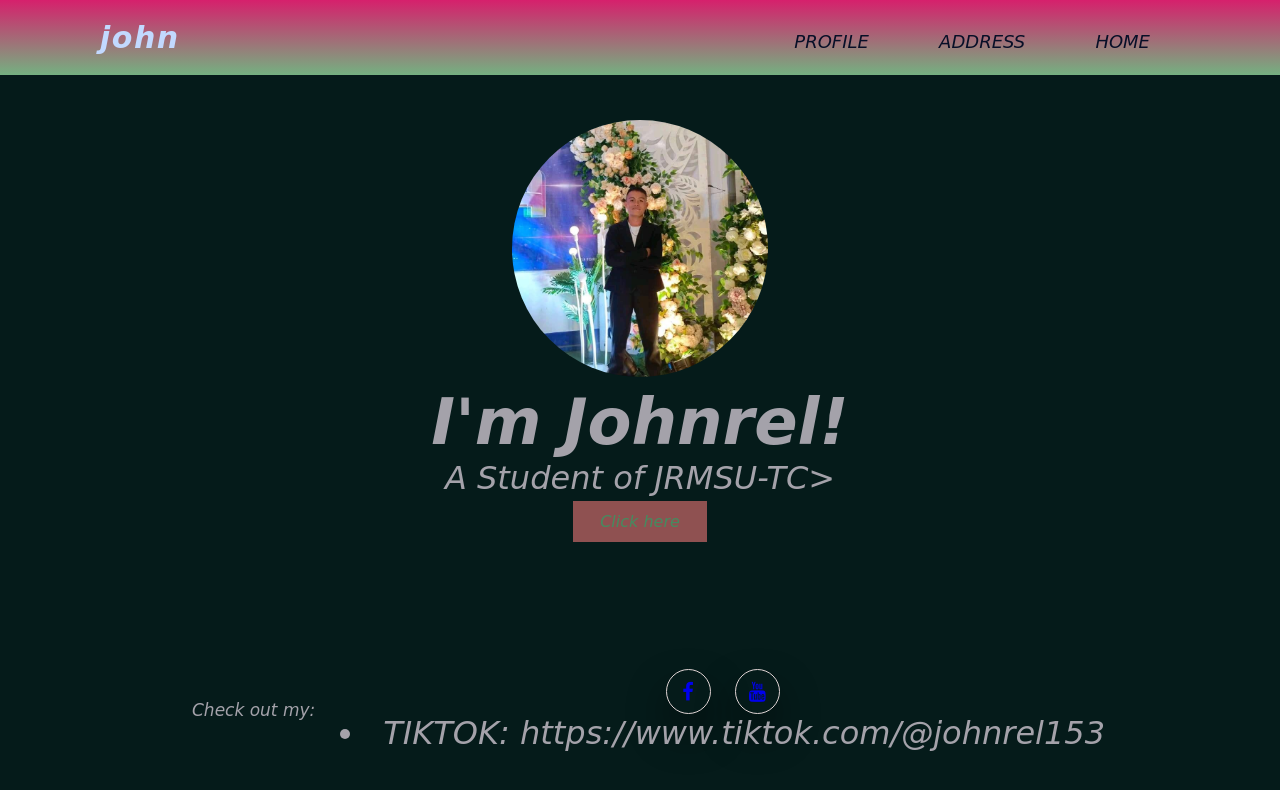
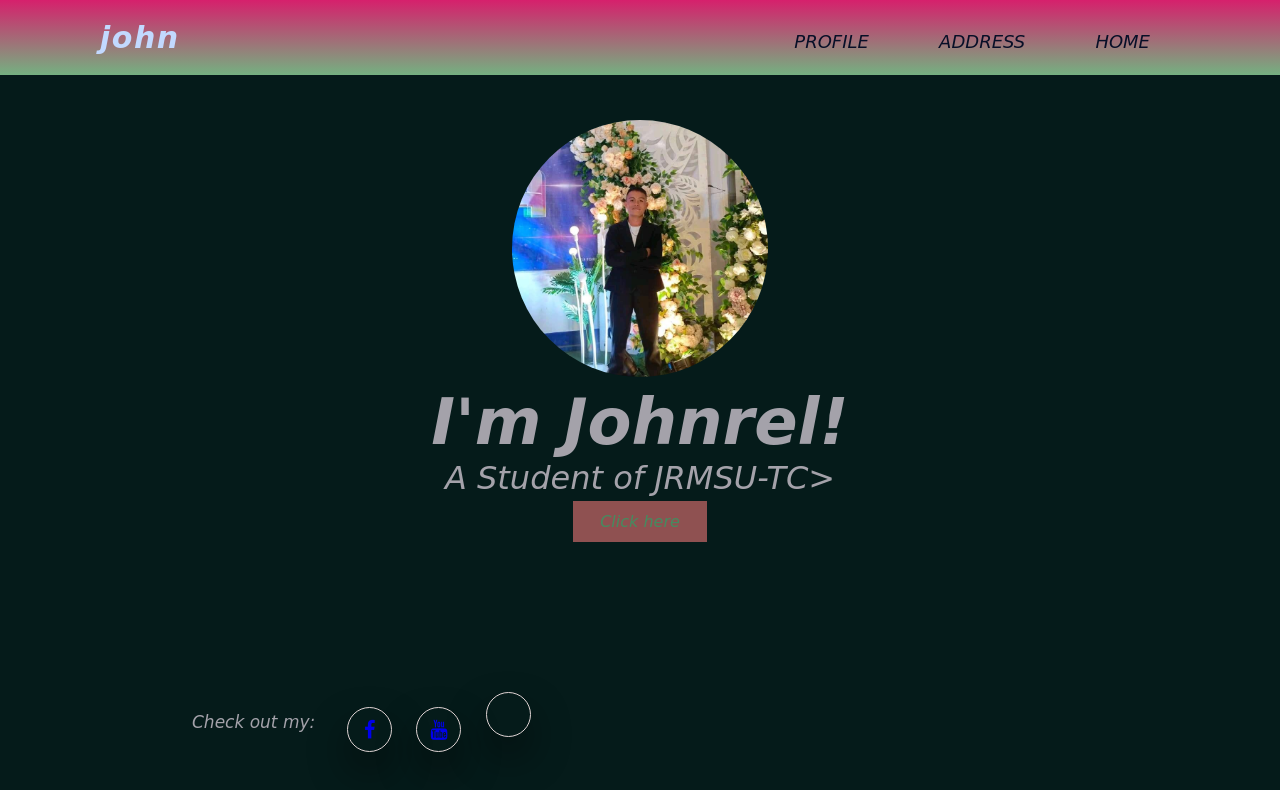
Before and after one commit to Johnrel19/rel17, a plain HTML site: page index.html in a window 1280 px wide. Drawn offline with Linux system fonts and the light colour scheme; a web font is replaced by a local one.

Commit message:
Update index.html

```diff
--- a/index.html
+++ b/index.html
@@ -37,7 +37,7 @@
           <div class="social">
               <a href="https://www.facebook.com/John.Rel/"> <i class="fa fa-facebook"></i></a>
               <a href="http://www.youtube.com/@johnrel"> <i class="fa fa-youtube"></i></a>
-             <li>TIKTOK: https://www.tiktok.com/@johnrel153</li>
+              <a href="http://www.tiktok.com/@johnrel153"> <i class="fa fa-tiktok"></i></a>
           </div>
       </div>
 
```
